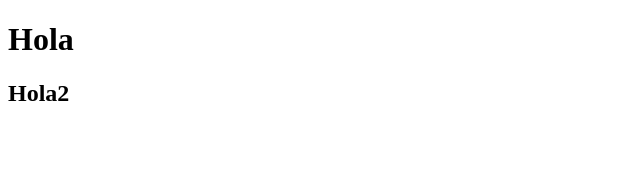
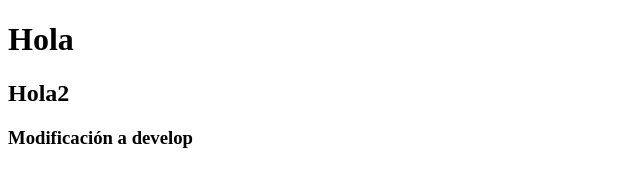
Before and after one commit to KillTheJackal/Kraken-Hunting, a plain HTML site: page index.html in a window 1280 px wide. Shown: the whole page, without its empty margins (0-640 px from the left). Drawn offline with Linux system fonts and the light colour scheme.

Commit message:
Se agrega un 3er titulo

```diff
--- a/index.html
+++ b/index.html
@@ -7,5 +7,6 @@
   <body>
       <h1>Hola</h1>
       <h2>Hola2</h2>
+      <h3>Modificación a develop</h3>
   </body>
 </html>
```
